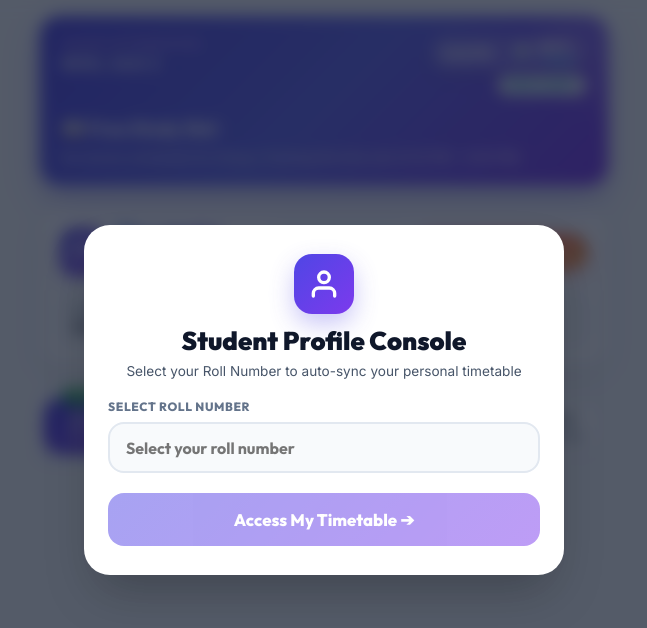
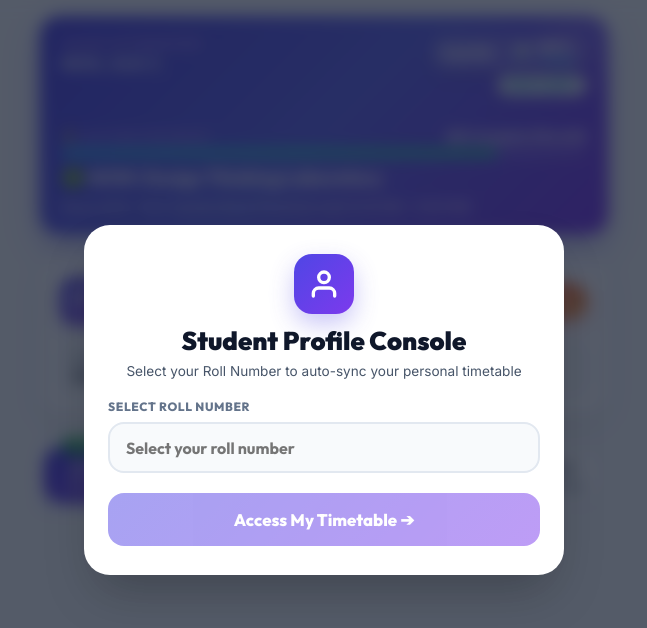
Before and after one commit to nivsorathiya-web/stellular-lollipop-11eb91, a plain HTML site: page index.html in a window 1280 px wide. Shown: the whole page, without its empty margins (316-963 px from the left). Drawn offline with Linux system fonts and the light colour scheme; no server answers.

Commit message:
Fix 2-hour lab slot tracking in updateLiveClockEngine for all student profiles

```diff
--- a/index.html
+++ b/index.html
@@ -2884,9 +2884,12 @@
 
             // 3. Find active slot right now
             let activeMatch = null;
-            for (let range of timeRanges) {
+            let activeMatchIndex = -1;
+            for (let i = 0; i < timeRanges.length; i++) {
+                const range = timeRanges[i];
                 if (currentMinutes >= range.start && currentMinutes < range.end) {
                     activeMatch = range;
+                    activeMatchIndex = i;
                     break;
                 }
             }
@@ -2905,6 +2908,25 @@
                 }
 
                 let cellData = daySched ? (daySched[activeMatch.slot] || daySched[activeMatch.slot.replace(/:/g, ".")] || daySched[activeMatch.slot.replace(/\./g, ":")]) : null;
+
+                // 🌟 Smart 2-Hour Lab Multi-Slot Merging Engine
+                let activeStart = activeMatch.start;
+                let activeEnd = activeMatch.end;
+                let activeLabel = activeMatch.label;
+
+                if (!cellData && daySched && activeMatchIndex > 0) {
+                    const prevRange = timeRanges[activeMatchIndex - 1];
+                    const prevCell = daySched[prevRange.slot] || daySched[prevRange.slot.replace(/:/g, ".")] || daySched[prevRange.slot.replace(/\./g, ":")];
+                    if (prevCell && typeof prevCell === 'object' && prevCell.isLab) {
+                        cellData = prevCell;
+                        activeStart = prevRange.start;
+                        activeLabel = `${prevRange.label.split('–')[0].trim()} – ${activeMatch.label.split('–')[1].trim()}`;
+                    }
+                } else if (cellData && typeof cellData === 'object' && cellData.isLab && activeMatchIndex + 1 < timeRanges.length) {
+                    const nextRange = timeRanges[activeMatchIndex + 1];
+                    activeEnd = nextRange.end;
+                    activeLabel = `${activeMatch.label.split('–')[0].trim()} – ${nextRange.label.split('–')[1].trim()}`;
+                }
 
                 if (cellData === "ELECTIVE") {
                     const electiveSchedKey = `${todayName}_${activeMatch.slot}`;
@@ -2921,16 +2943,16 @@
                     const fullSubject = subjectFullNames[cellData.title] || cellData.title;
                     const fullProf = profFullNames[cellData.prof] || cellData.prof || "—";
                     headline.innerHTML = `🟢 NOW: ${fullSubject}`;
-                    subtext.innerText = `Room ${cellData.room || '—'} · ${fullProf} (${activeMatch.label})`;
+                    subtext.innerText = `Room ${cellData.room || '—'} · ${fullProf} (${activeLabel})`;
 
                     // ✨ Live Class Progress Tube Bar — fills 0→100% during active class
                     const progContainer = document.getElementById("live-progress-container");
                     const progFill = document.getElementById("live-progress-fill");
                     const progText = document.getElementById("live-progress-text");
                     if (progContainer && progFill && progText) {
-                        const elapsed = currentMinutes - activeMatch.start;
-                        const totalDuration = activeMatch.end - activeMatch.start;
-                        const remainingMins = Math.max(0, activeMatch.end - currentMinutes);
+                        const elapsed = currentMinutes - activeStart;
+                        const totalDuration = activeEnd - activeStart;
+                        const remainingMins = Math.max(0, activeEnd - currentMinutes);
                         const pct = Math.min(100, Math.max(0, Math.round((elapsed / totalDuration) * 100)));
                         progContainer.style.display = "block";
                         progFill.style.width = pct + "%";
```
